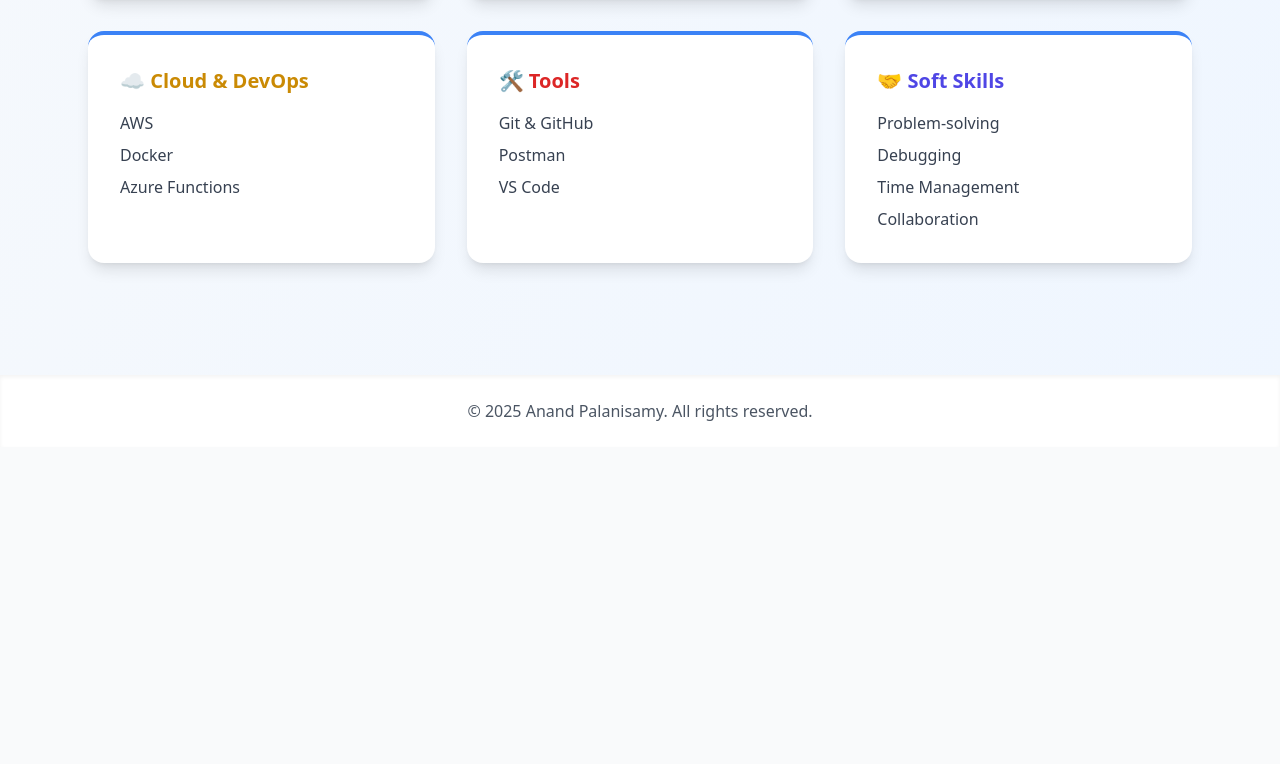
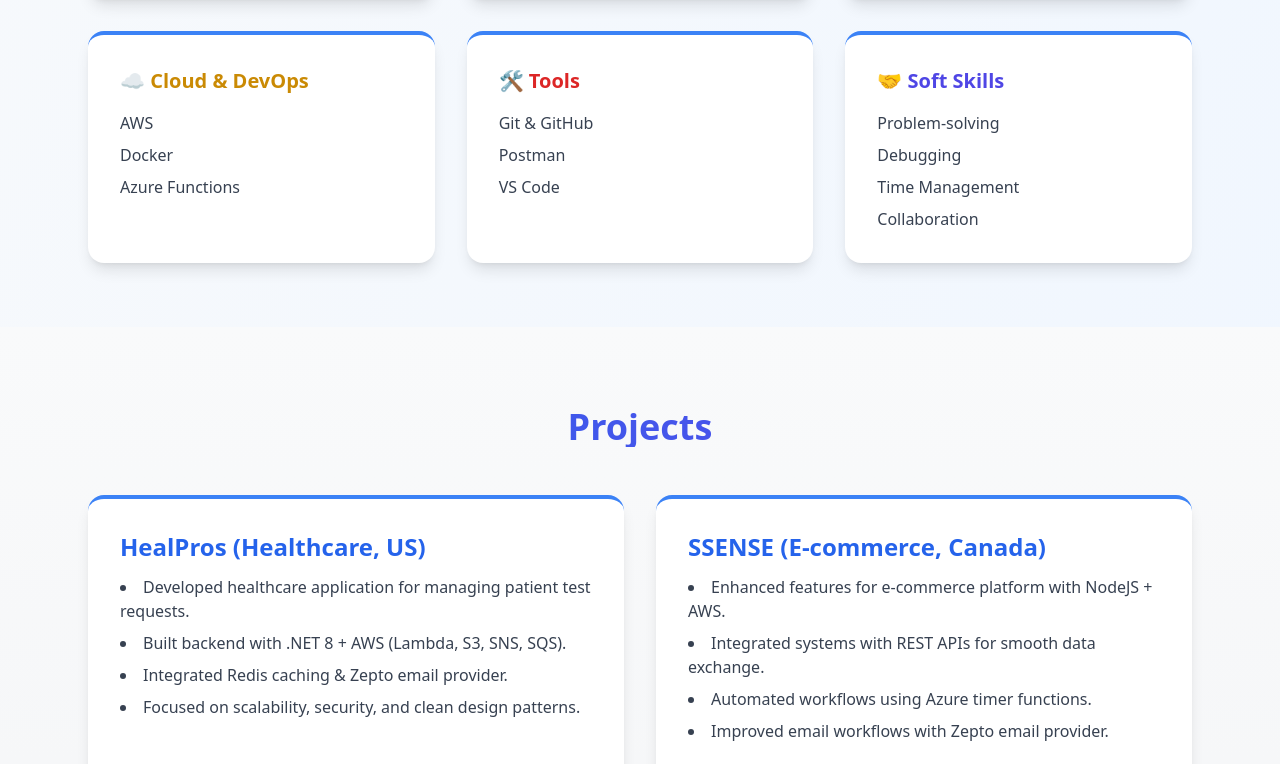
Before and after one commit to anandpalanisamyN/anand-palanisamy-portfolio, a React (Vite) app: page / in a window 1280 px wide. Shown: the part 2033-2797 px from the top of the page. Before the commit the page ends 2480 px from the top, so only its background shows below. Built offline with nearby package versions, Linux system fonts and the light colour scheme.

Commit message:
feat(AP-07): Added Contact

```diff
--- a/src/portfolio.jsx
+++ b/src/portfolio.jsx
@@ -1,7 +1,9 @@
 import { useState } from "react";
 import About from "./components/sections/About";
+import Contact from "./components/sections/Contact";
 import Experience from "./components/sections/Experience";
 import Hero from "./components/sections/Hero";
+import Projects from "./components/sections/Projects";
 import Skills from "./components/sections/Skills";
 
 export default function Portfolio() {
@@ -108,8 +110,8 @@
       <About />
       <Experience />
       <Skills />
-      {/* <Projects />
-      <Contact /> */}
+      <Projects />
+      <Contact />
 
       {/* Footer */}
       <footer className="bg-white py-6 mt-12 shadow-inner">
```
